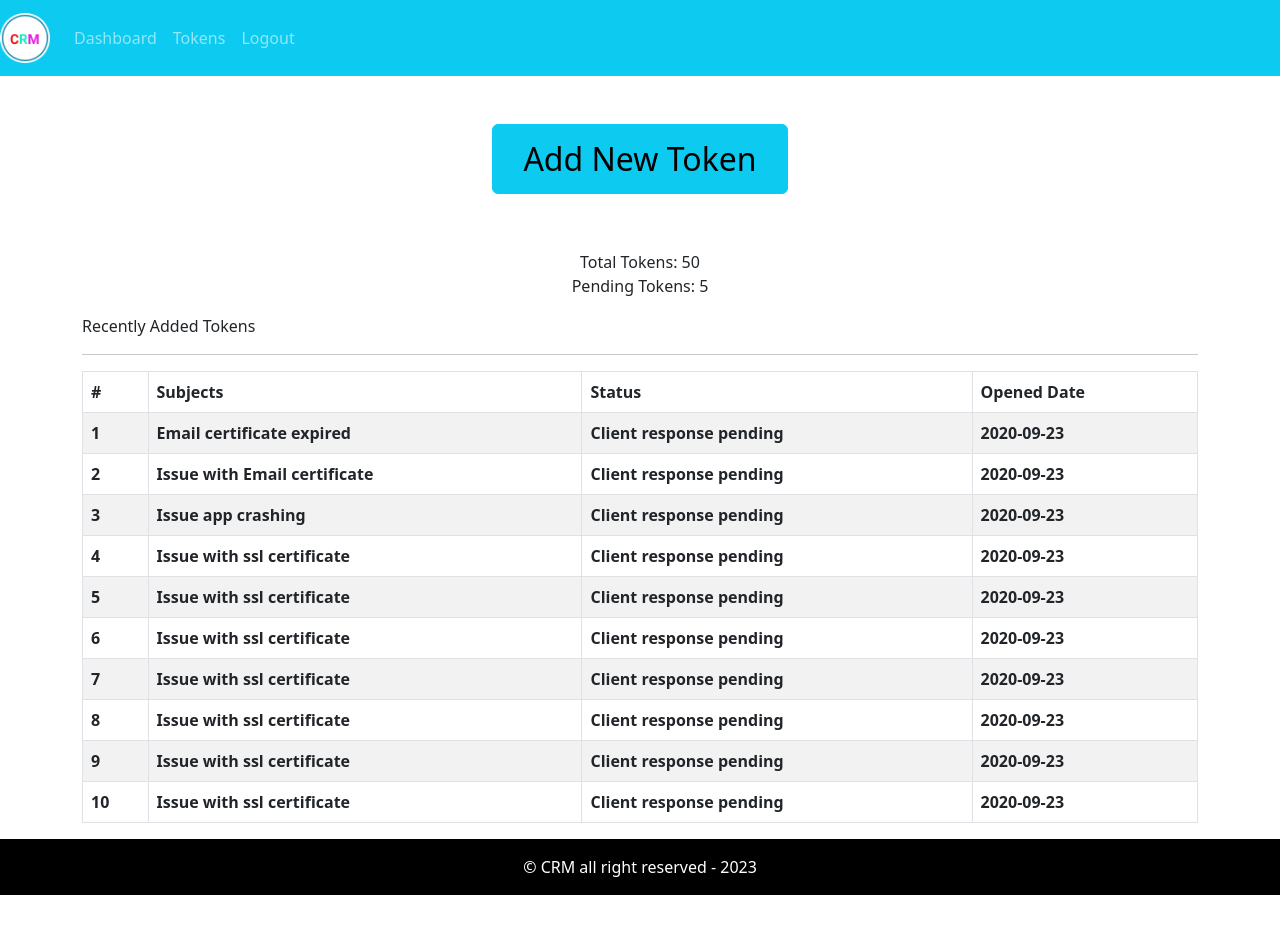
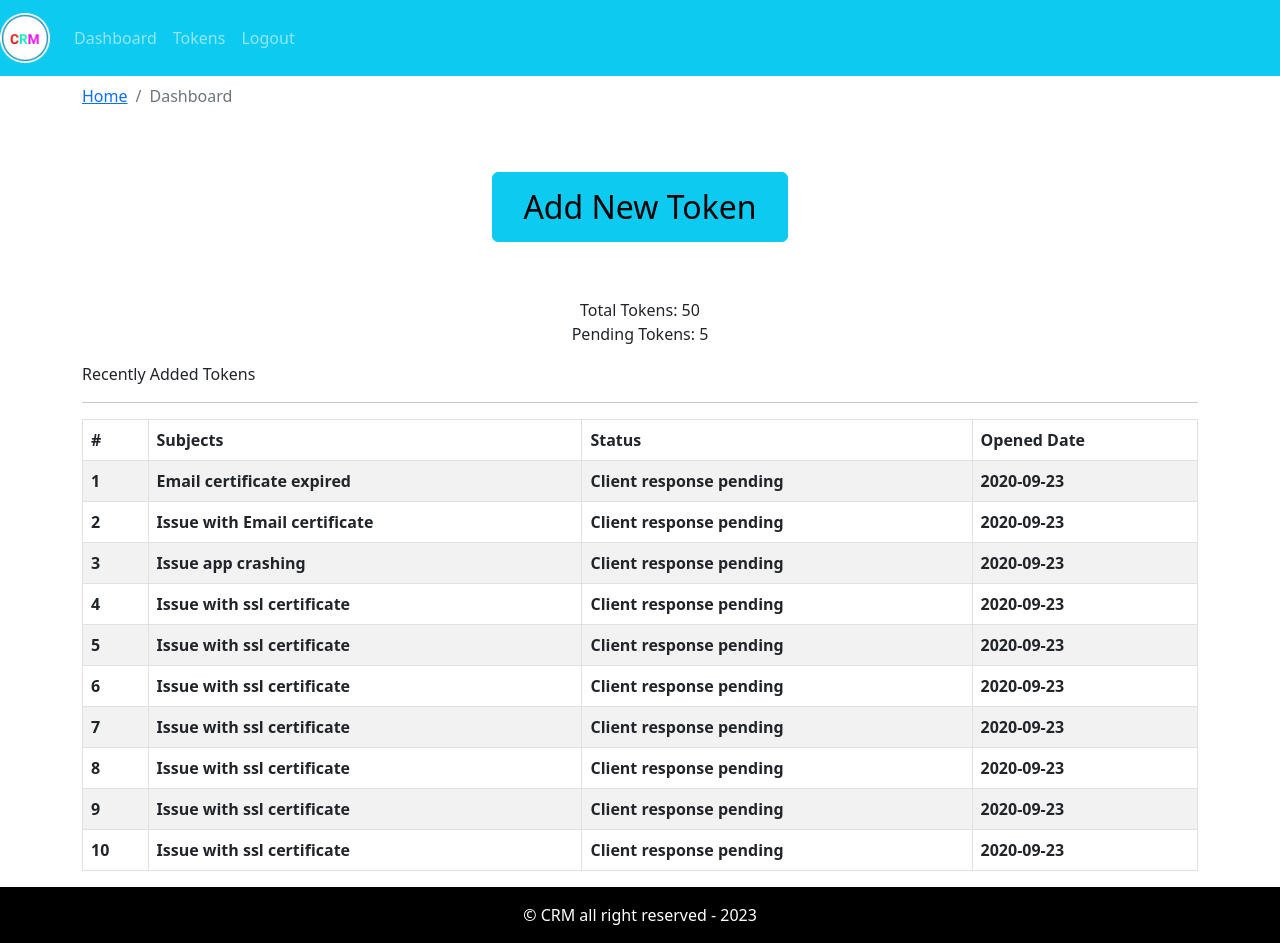
Before and after one commit to sridhar10464/crm-frontend, a React (Create React App) app: page / in a window 1280 px wide. Before the commit the page ends 895 px from the top, so only its background shows below. Built offline with nearby package versions, Linux system fonts and the light colour scheme.

Commit message:
breadcrumb added

```diff
--- a/package.json
+++ b/package.json
@@ -12,6 +12,7 @@
     "react": "^18.2.0",
     "react-bootstrap": "^2.7.4",
     "react-dom": "^18.2.0",
+    "react-router-bootstrap": "^0.26.2",
     "react-scripts": "5.0.1",
     "web-vitals": "^2.1.4"
   },
--- a/src/Layout/DefaultLayout.js
+++ b/src/Layout/DefaultLayout.js
@@ -5,7 +5,7 @@
 export const DefaultLayout = ({children}) => {
   return (
     <div className='default-layout'>
-       <header className='header'>
+       <header className='header mb-2'>
        <Header />
        </header>
 
--- /dev/null
+++ b/src/components/breadcrumb/Breadcrumb.js
@@ -0,0 +1,14 @@
+import React from "react";
+import { Breadcrumb } from "react-bootstrap";
+// import { LinkContainer } from "react-router-bootstrap";
+
+export const PageBreadcrumb = ({ page }) => {
+  return (
+    <Breadcrumb>
+      {/* <LinkContainer to="/"> */}
+        <Breadcrumb.Item href="/">Home</Breadcrumb.Item>
+      {/* </LinkContainer> */}
+      <Breadcrumb.Item active>{page}</Breadcrumb.Item>
+    </Breadcrumb>
+  );
+};
--- a/src/page/dashboard/Dashboard.js
+++ b/src/page/dashboard/Dashboard.js
@@ -2,10 +2,16 @@
 import { Button, Col, Container, Row } from 'react-bootstrap'
 import { TicketTable } from '../../components/ticket-table/TicketTable'
 import tickets from "../../assets/data/dummy-tickets.json";
+import { PageBreadcrumb } from '../../components/breadcrumb/Breadcrumb';
 
 export const Dashboard = () => {
   return (
     <Container>
+        <Row>
+            <Col>
+                <PageBreadcrumb page="Dashboard" />
+            </Col>
+        </Row>
         <Row>
             <Col className='text-center mt-5 mb-2'>
                 <Button
```
Also changed, not shown: 1 other file (tests, documents, lock files or other folders).
